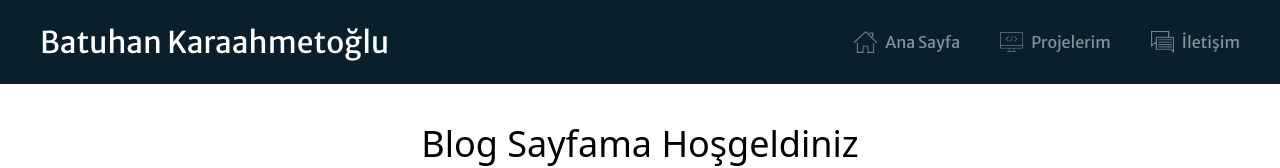
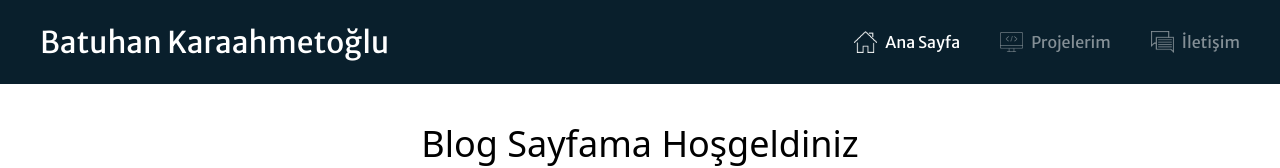
Before and after one commit to Batuhan445/blog-app, a Next.js app: page / in a window 1280 px wide. Shown: the top 168 px of the page. Built offline with nearby package versions, Linux system fonts and the light colour scheme.

Commit message:
hover link fix

```diff
--- a/src/components/Navbar.tsx
+++ b/src/components/Navbar.tsx
@@ -1,17 +1,23 @@
 "use client";
 import Link from "next/link";
-import React, { useState } from "react";
+import React, { useEffect, useState } from "react";
 import Image from "next/image";
 import { FaTimes } from "react-icons/fa";
 import { Merriweather_Sans } from "next/font/google";
-import { useRouter } from 'next/navigation'
+import { usePathname } from "next/navigation"
 
 const merriweatherSans = Merriweather_Sans({ subsets: ["latin"] });
 
 const Navbar = () => {
 
-  const router = useRouter()
+  const pathname = usePathname()
   const [activeLink, setActiveLink] = useState("");
+
+  useEffect(() => {
+    const currentPathname = pathname;
+    const activeLink = Links.find((link) => link.to === currentPathname);
+    setActiveLink(activeLink ? activeLink.name : "");
+  }, [pathname]);
 
   // Navbar Links
 
@@ -126,7 +132,7 @@ const Navbar = () => {
             <Link
               key={link.to}
               href={link.to}
-              className={`hover:text-white transition ${
+              className={`hover:opacity-100 transition ${
                 activeLink === link.name ? "opacity-100" : "opacity-50"
               }`}
               onClick={() => setActiveLink(link.name)}
```
